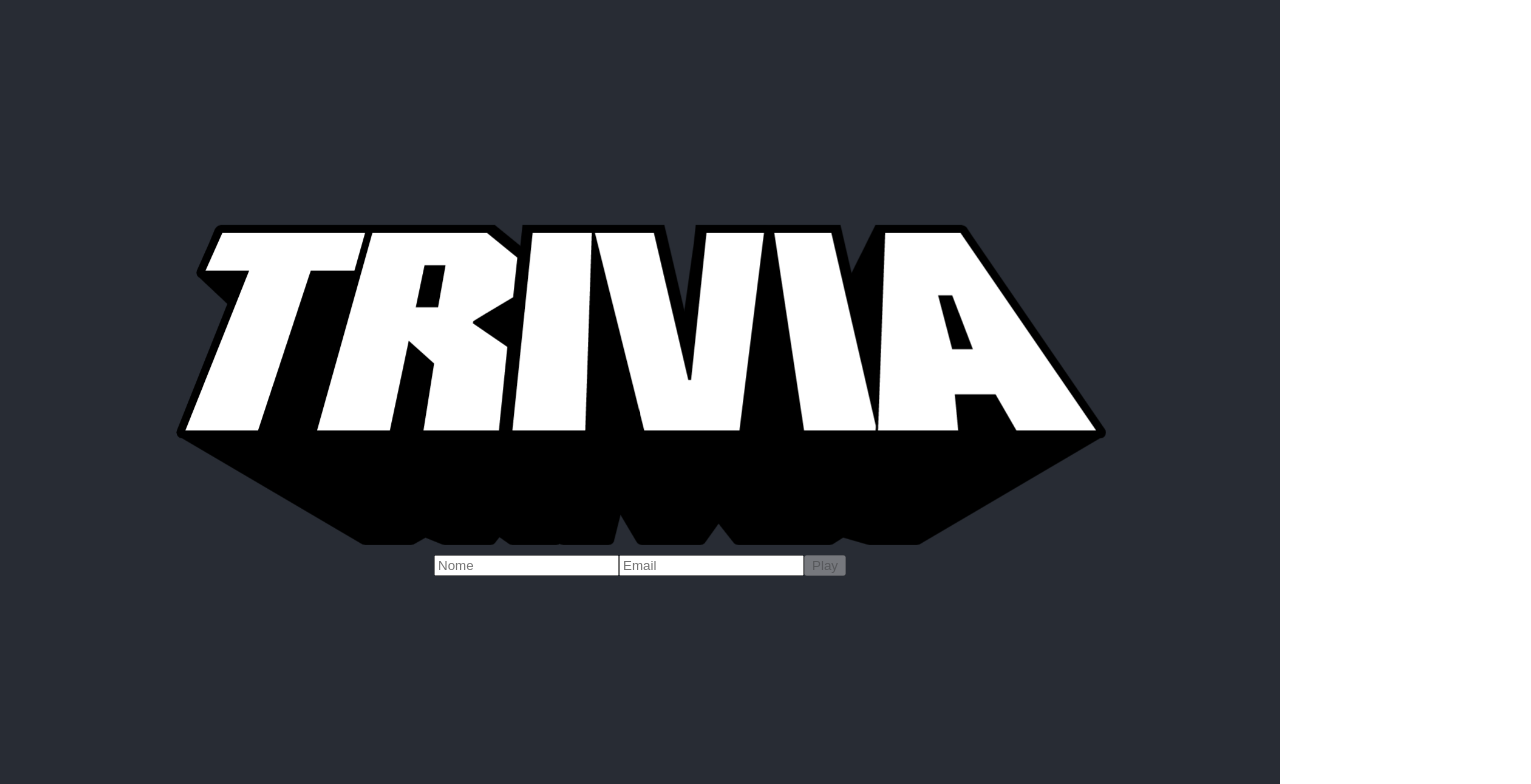
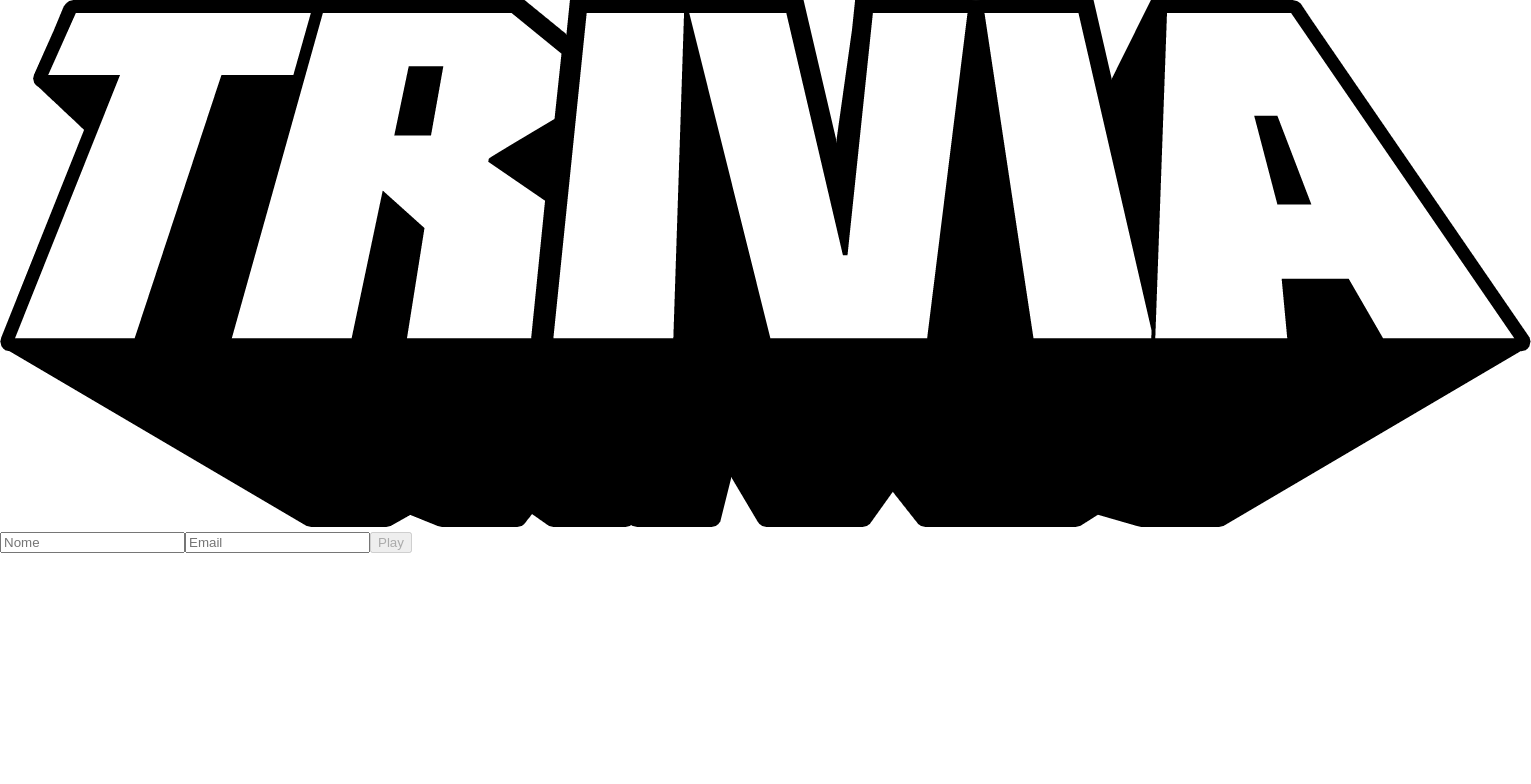
Before and after one commit to lucasmpimentel/Trivia_React_Redux, a React (Create React App) app: page / in a window 1280 px wide. Shown: the top 784 px of the page, 1531 px wide, since content can reach past the window. Built offline with nearby package versions, Linux system fonts and the light colour scheme.

Commit message:
requisito-02. finalizado

```diff
--- a/src/App.js
+++ b/src/App.js
@@ -1,15 +1,18 @@
 import React from 'react';
-import logo from './trivia.png';
-import './App.css';
+import { BrowserRouter } from 'react-router-dom/cjs/react-router-dom.min';
+import { Route, Switch } from 'react-router-dom';
+import Dashboard from './pages/Dashboard';
 import Login from './pages/Login';
 
 export default function App() {
   return (
     <div className="App">
-      <header className="App-header">
-        <img src={ logo } className="App-logo" alt="logo" />
-        <Login />
-      </header>
+      <BrowserRouter>
+        <Switch>
+          <Route exact path="/" component={ Login } />
+          <Route exact path="/dashboard" component={ Dashboard } />
+        </Switch>
+      </BrowserRouter>
     </div>
   );
 }
--- /dev/null
+++ b/src/pages/Dashboard.jsx
@@ -0,0 +1,13 @@
+import React, { Component } from 'react';
+
+class Dashboard extends Component {
+  render() {
+    return (
+      <div>
+        Olá
+      </div>
+    );
+  }
+}
+
+export default Dashboard;
--- a/src/pages/Login.jsx
+++ b/src/pages/Login.jsx
@@ -1,6 +1,12 @@
 import React, { Component } from 'react';
+import PropTypes from 'prop-types';
+import { connect } from 'react-redux';
+import getTokenAPI from '../redux/actions/fetch';
+import { token } from '../redux/actions';
+import logo from '../trivia.png';
+// import '../App.css';
 
-export default class Login extends Component {
+class Login extends Component {
   state = {
     buttonDisabled: true,
     userEmail: '',
@@ -15,12 +21,27 @@ export default class Login extends Component {
     });
   }
 
+  handleSubmit = async (event) => {
+    event.preventDefault();
+    const { dispatch, history } = this.props;
+    const tokenUser = await getTokenAPI();
+    const saveTokenUser = (item) => localStorage.setItem('token', item);
+    saveTokenUser(tokenUser);
+    dispatch(token(tokenUser));
+    history.push('/dashboard');
+  }
+
   render() {
-    const { handleChange } = this;
+    const { handleChange, handleSubmit } = this;
     const { buttonDisabled, userEmail, userName } = this.state;
     return (
       <main>
-        <section className="login-container">
+        <div className="App">
+          <header className="App-header">
+            <img src={ logo } className="App-logo" alt="logo" />
+          </header>
+        </div>
+        <form className="login-container" onSubmit={ handleSubmit }>
           <input
             type="text"
             data-testid="input-player-name"
@@ -44,8 +65,17 @@ export default class Login extends Component {
           >
             Play
           </button>
-        </section>
+        </form>
       </main>
     );
   }
 }
+
+Login.propTypes = {
+  dispatch: PropTypes.func.isRequired,
+  history: PropTypes.shape({
+    push: PropTypes.func.isRequired,
+  }).isRequired,
+};
+
+export default connect()(Login);
--- /dev/null
+++ b/src/redux/actions/fetch.js
@@ -0,0 +1,7 @@
+const url = 'https://opentdb.com/api_token.php?command=request';
+const getTokenAPI = async () => {
+  const required = await fetch(url);
+  const response = await required.json();
+  return response.token;
+};
+export default getTokenAPI;
--- a/src/redux/reducers/tokenReducer.js
+++ b/src/redux/reducers/tokenReducer.js
@@ -5,10 +5,7 @@ const INITIAL_STATE = { token: '' };
 const token = (state = INITIAL_STATE, action) => {
   switch (action.type) {
   case GET_TOKEN:
-    return {
-      ...state,
-      token: action.token,
-    };
+    return action.token;
   default:
     return state;
   }
```
